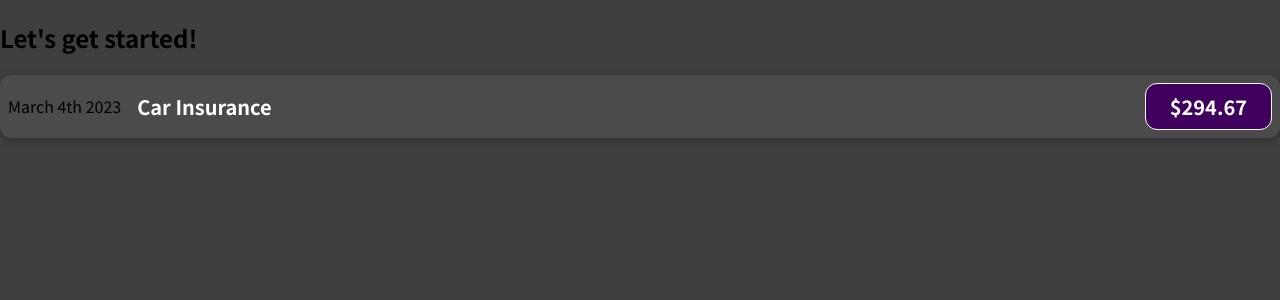
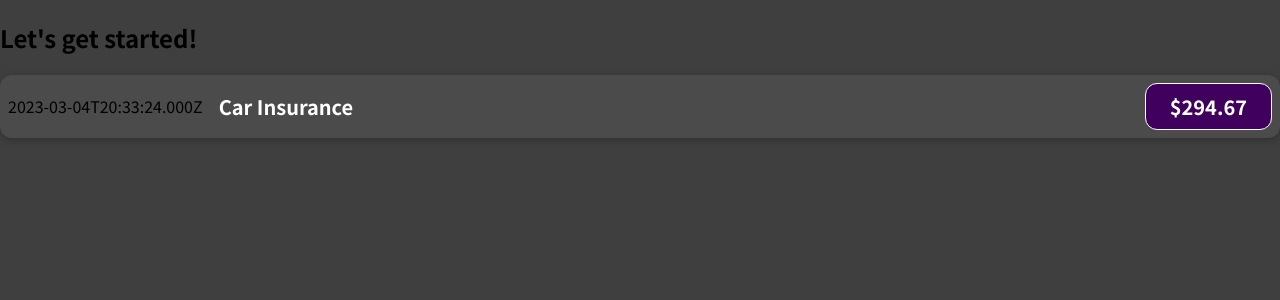
Before and after one commit to GEOFARL/react-basics, a JavaScript app: page / in a window 1280 px wide. Shown: the top 300 px of the page. Built offline with nearby package versions, Linux system fonts and the light colour scheme.

Commit message:
Insert data into JSX using JavaScript code

```diff
--- a/src/components/ExpenseItem.js
+++ b/src/components/ExpenseItem.js
@@ -1,12 +1,16 @@
 import './ExpenseItem.css';
 
 export default function ExpenseItem() {
+  const expenseDate = new Date();
+  const expenseTitle = 'Car Insurance';
+  const expenseAmount = 294.67;
+
   return (
     <div className="expense-item">
-      <div>March 4th 2023</div>
+      <div>{expenseDate.toISOString()}</div>
       <div className="expense-item__description">
-        <h2>Car Insurance</h2>
-        <div className="expense-item__price">$294.67</div>
+        <h2>{expenseTitle}</h2>
+        <div className="expense-item__price">${expenseAmount}</div>
       </div>
     </div>
   );
```
